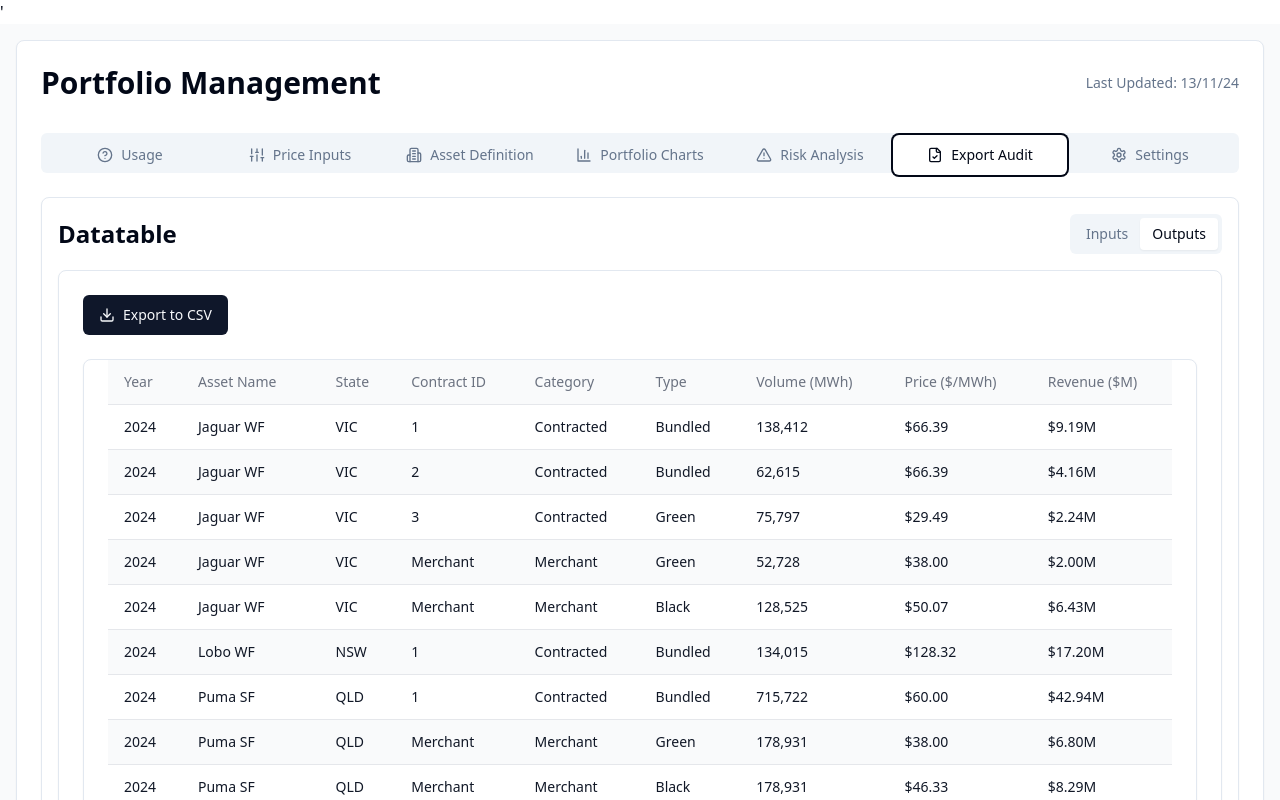
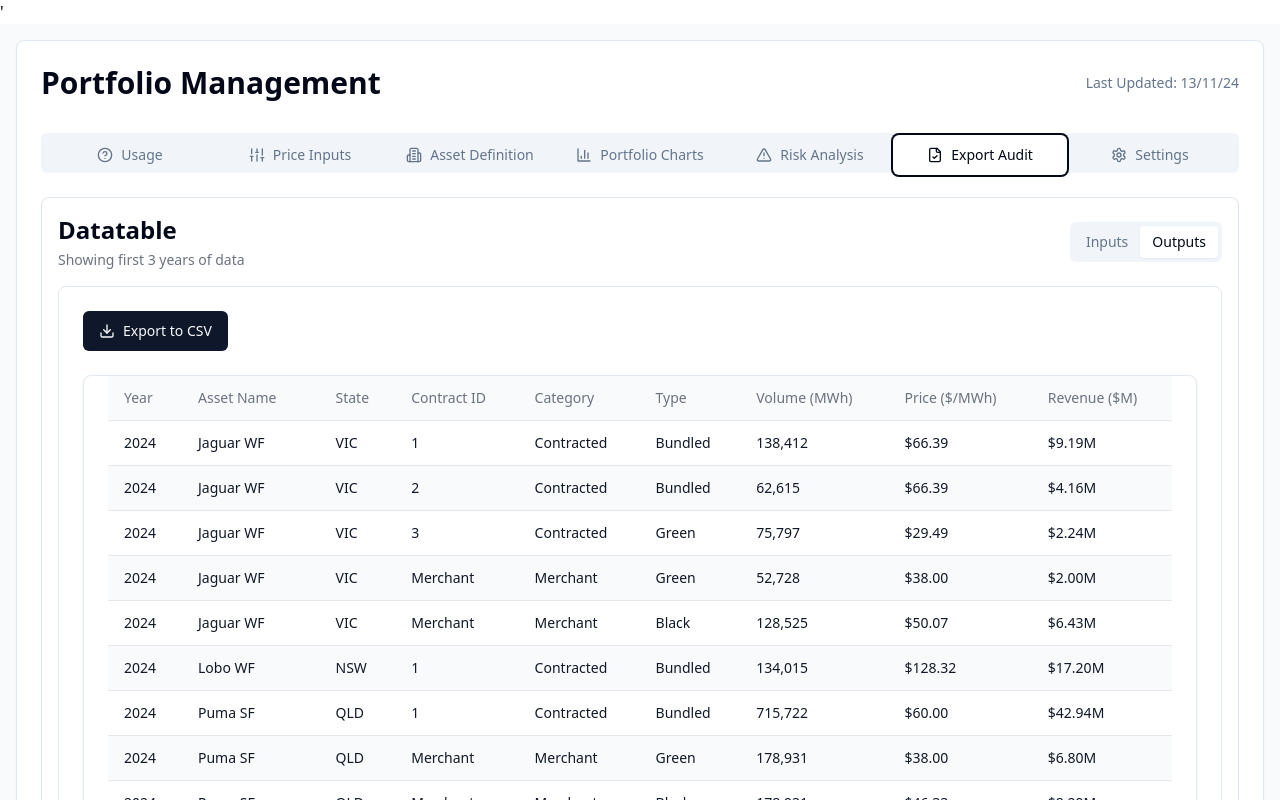
Before and after one commit to woodid012/renew-asset-performance, a React (Vite) app: page / in a window 1280 px wide. Both pictures are taken after a click on the tab "Export Audit". Shown: the top 800 px of the page. Built offline with nearby package versions, Linux system fonts and the light colour scheme.

Commit message:
reflect PPA as main

```diff
--- a/src/components/PPASummaryTable.jsx
+++ b/src/components/PPASummaryTable.jsx
@@ -5,10 +5,16 @@ import PPATableOutputs from './PPA_table_O';
 import PPATableInputs from './PPA_table_I';
 
 const PPASummaryTable = () => {
+  // Define the year limit
+  const yearLimit = 3;
+
   return (
     <Tabs defaultValue="outputs" className="w-full">
       <div className="flex justify-between items-center mb-4">
-        <h2 className="text-2xl font-bold">Datatable</h2>
+        <div className="space-y-1">
+          <h2 className="text-2xl font-bold">Datatable</h2>
+          <p className="text-sm text-gray-500">Showing first {yearLimit} years of data</p>
+        </div>
         <TabsList>
           <TabsTrigger value="inputs">Inputs</TabsTrigger>
           <TabsTrigger value="outputs">Outputs</TabsTrigger>
@@ -18,7 +24,7 @@ const PPASummaryTable = () => {
       <TabsContent value="inputs">
         <Card>
           <CardContent className="pt-6">
-            <PPATableInputs />
+            <PPATableInputs yearLimit={yearLimit} />
           </CardContent>
         </Card>
       </TabsContent>
@@ -26,7 +32,7 @@ const PPASummaryTable = () => {
       <TabsContent value="outputs">
         <Card>
           <CardContent className="pt-6">
-            <PPATableOutputs />
+            <PPATableOutputs yearLimit={yearLimit} />
           </CardContent>
         </Card>
       </TabsContent>
--- a/src/components/PPA_table_I.jsx
+++ b/src/components/PPA_table_I.jsx
@@ -5,7 +5,7 @@ import { Button } from '@/components/ui/button';
 import { Download } from 'lucide-react';
 import { usePortfolio } from '@/contexts/PortfolioContext';
 
-const PPATableInputs = () => {
+const PPATableInputs = ({ yearLimit }) => {
   const { assets, constants, getMerchantPrice } = usePortfolio();
 
   const calculateAnnualGeneration = (asset) => {
@@ -20,10 +20,14 @@ const PPATableInputs = () => {
 
   const generateYearlyData = () => {
     const startYear = constants.analysisStartYear;
-    const endYear = constants.analysisEndYear;
+    const endYear = yearLimit
+      ? startYear + yearLimit - 1
+      : constants.analysisEndYear;
     const yearlyData = [];
 
+    // Rest of your generateYearlyData function remains the same, just using the new endYear
     for (let year = startYear; year <= endYear; year++) {
+      // ... (rest of your existing generateYearlyData code)
       Object.values(assets).forEach(asset => {
         const annualGeneration = calculateAnnualGeneration(asset);
 
@@ -72,7 +76,6 @@ const PPATableInputs = () => {
           const contractStart = new Date(contract.startDate).getFullYear();
           const contractEnd = new Date(contract.endDate).getFullYear();
           if (year >= contractStart && year <= contractEnd) {
-            // Count bundled and green contracts towards green percentage
             if (contract.type === 'bundled' || contract.type === 'green') {
               return sum + parseFloat(contract.buyersPercentage);
             }
@@ -84,7 +87,6 @@ const PPATableInputs = () => {
           const contractStart = new Date(contract.startDate).getFullYear();
           const contractEnd = new Date(contract.endDate).getFullYear();
           if (year >= contractStart && year <= contractEnd) {
-            // Count bundled and black contracts towards black percentage
             if (contract.type === 'bundled' || contract.type === 'black') {
               return sum + parseFloat(contract.buyersPercentage);
             }
@@ -95,7 +97,7 @@ const PPATableInputs = () => {
         const merchantGreenPercentage = 100 - contractedGreenPercentage;
         const merchantBlackPercentage = 100 - contractedBlackPercentage;
 
-        // Add green merchant entry if there's any uncontracted green volume
+        // Add merchant entries if there's any uncontracted volume
         if (merchantGreenPercentage > 0) {
           const merchantGreenVolume = annualGeneration * (merchantGreenPercentage / 100);
           const merchantGreenMW = asset.capacity * (merchantGreenPercentage / 100);
@@ -120,7 +122,6 @@ const PPATableInputs = () => {
           });
         }
 
-        // Add black merchant entry if there's any uncontracted black volume
         if (merchantBlackPercentage > 0) {
           const merchantBlackVolume = annualGeneration * (merchantBlackPercentage / 100);
           const merchantBlackMW = asset.capacity * (merchantBlackPercentage / 100);
@@ -154,8 +155,9 @@ const PPATableInputs = () => {
     );
   };
 
-  const tableData = useMemo(() => generateYearlyData(), [assets, constants]);
+  const tableData = useMemo(() => generateYearlyData(), [assets, constants, yearLimit]);
 
+  // Rest of your component remains the same
   const exportToCSV = () => {
     const headers = [
       'Year',
--- a/src/components/PPA_table_O.jsx
+++ b/src/components/PPA_table_O.jsx
@@ -5,12 +5,15 @@ import { Download } from 'lucide-react';
 import { usePortfolio } from '@/contexts/PortfolioContext';
 import { calculateAssetRevenue } from './RevCalculations';
 
-const PPATableOutputs = () => {
+const PPATableOutputs = ({ yearLimit }) => {
   const { assets, constants, getMerchantPrice } = usePortfolio();
 
   const generateOutputData = () => {
     const startYear = constants.analysisStartYear;
-    const endYear = constants.analysisEndYear;
+    // Modify the endYear based on yearLimit if provided
+    const endYear = yearLimit
+      ? startYear + yearLimit - 1
+      : constants.analysisEndYear;
     const outputData = [];
 
     Object.values(assets).forEach(asset => {
@@ -99,7 +102,7 @@ const PPATableOutputs = () => {
     );
   };
 
-  const outputData = useMemo(() => generateOutputData(), [assets, constants]);
+  const outputData = useMemo(() => generateOutputData(), [assets, constants, yearLimit]);
 
   const exportToCSV = () => {
     const headers = [
```
